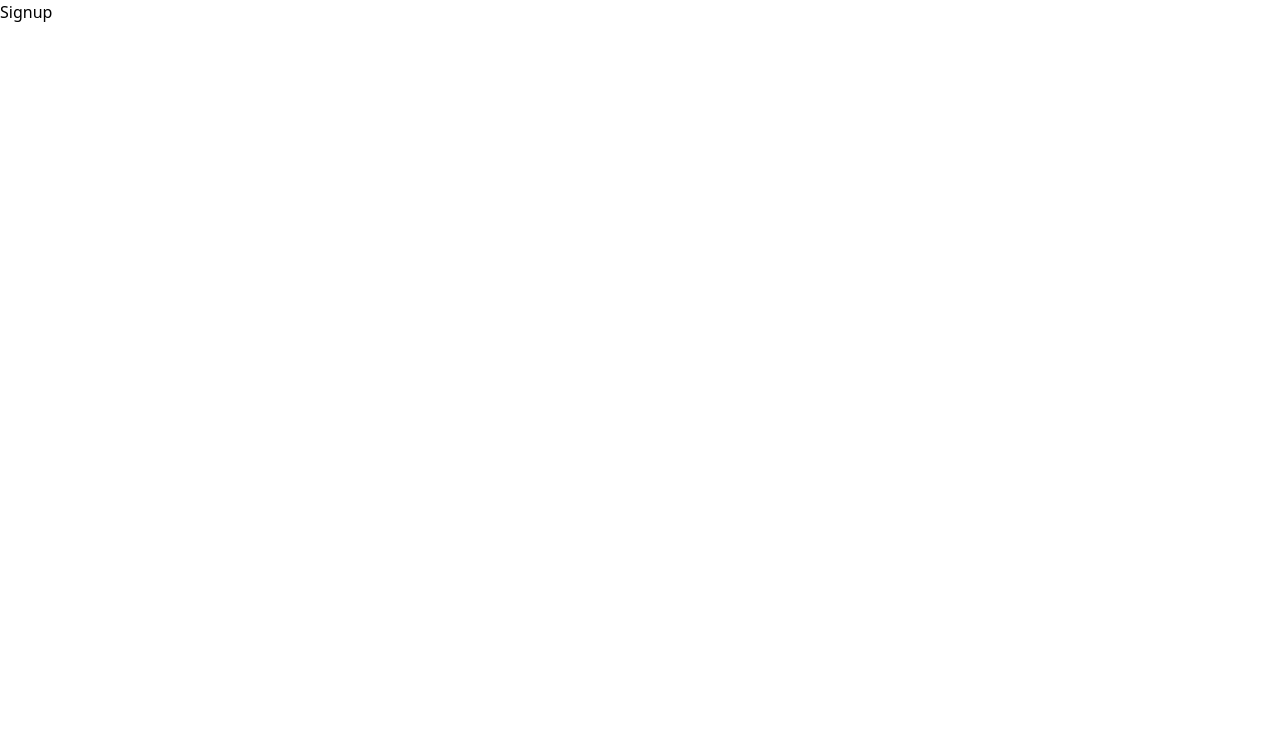
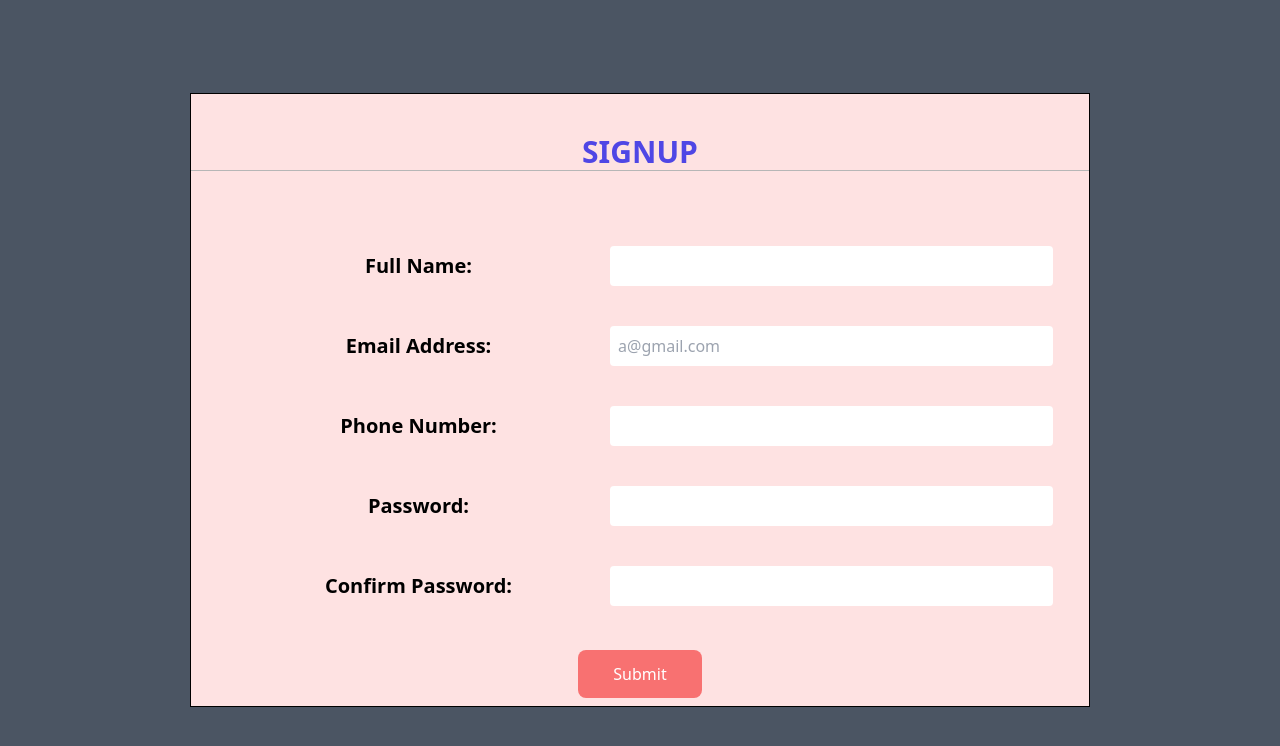
Before and after one commit to Prajjwal0009/room-finder, a React (Create React App) app: page /signup in a window 1280 px wide. Shown: the top 746 px of the page. Built offline with nearby package versions, Linux system fonts and the light colour scheme.

Commit message:
anujmainali

```diff
--- a/src/component/Dashboard/Dashboard.tsx
+++ b/src/component/Dashboard/Dashboard.tsx
@@ -24,7 +24,7 @@ const Dashboard = () => {
           </div>
         </div>
         <div className='w-full'>
-          <input type='search' placeholder='searchHere' />
+          <input type='search' className="h-[30px] p-2"  placeholder='searchHere' />
         </div>
         <div><p className='text-gray-400 w-full'>Contact:anujmainali200@gmail.com/9876543210</p></div>
         <div className='ml-10 w-full'>
--- a/src/component/Signup/Signup.tsx
+++ b/src/component/Signup/Signup.tsx
@@ -1,8 +1,38 @@
 import React from 'react'
+import Button from '../Reuseable/Button'
+import Divider from '../Reuseable/Divider'
 
 const Signup = () => {
     return (
-        <div>Signup</div>
+        <div>
+           <div className=' flex items-center justify-center w-full bg-gray-600 h-screen'>
+                <div className='border border-black bg-red-100 w-[900px] '>
+                    <div className='flex w-full justify-center items-center mt-10 text-3xl font-bold text-indigo-600 '>
+                        SIGNUP
+                    </div>
+                    <Divider />
+                    <div className='grid grid-rows-5 grid-flow-col p-9'>
+
+                        <p className='text-xl flex justify-center items-center font-semibold mt-10'>Full Name:</p>
+                        <p className='text-xl flex justify-center items-center font-semibold mt-10'>Email Address:</p>
+                        <p className='text-xl flex justify-center items-center font-semibold mt-10'>Phone Number:</p>
+                        <p className='text-xl flex justify-center items-center font-semibold mt-10'>Password:</p>
+                        <p className='text-xl  flex justify-center items-center font-semibold mt-10'> Confirm Password:</p>
+                        <input type='text' className='w-full focus:outline-none p-2 rounded  mt-10 h-[40px]' placeholder='' />
+                        <input type='email' className='w-full focus:outline-none p-2 rounded  mt-10 h-[40px]' placeholder='a@gmail.com' />
+                        <input type='text' className='w-full focus:outline-none p-2 rounded  mt-10 h-[40px]' placeholder='' />
+                        <input type='password' className='w-full focus:outline-none p-2 rounded  mt-10 h-[40px]' />
+                        <input type='password' className='w-full focus:outline-none p-2 rounded  mt-10 h-[40px]' />
+                    </div>
+                    <div className='flex justify-center items-center'>
+                        <Button
+                            title="Submit"
+                        />
+                    </div>
+                </div>
+            </div>
+        </div>
+
     )
 }
 
```
